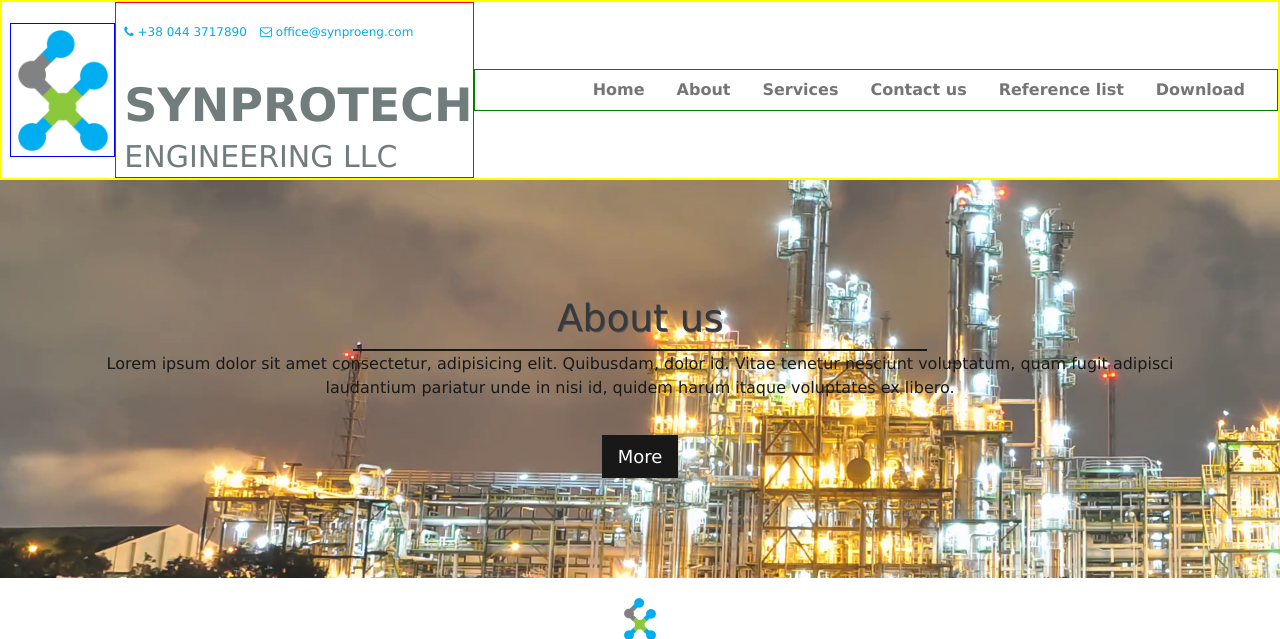
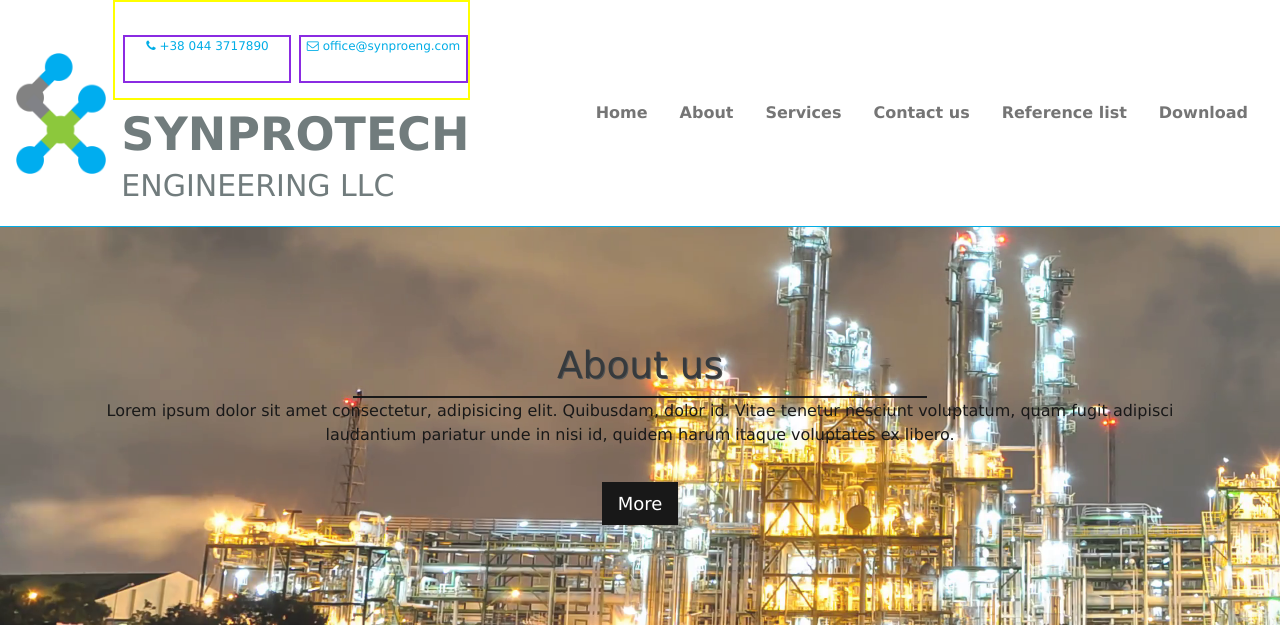
Before and after one commit to volosgoto/synprotech, a PHP site: page /public/ in a window 1280 px wide. Shown: the top 639 px of the page. Run offline with PHP 8.4, Linux system fonts and the light colour scheme.

Commit message:
upd header

```diff
--- a/public/css/style.css
+++ b/public/css/style.css
@@ -34,7 +34,7 @@ form:hover {
     color: black;
     padding: 10px;
     margin: 0;
-    border: 2px solid black
+    /* border: 2px solid violet */
 
 }
 
@@ -53,7 +53,7 @@ form:hover {
     margin: 0px;
     flex-basis: 100%;
     height: auto;
-    border: 2px solid yellow
+    /* border: 2px solid yellow */
 
 }
 
@@ -70,45 +70,57 @@ form:hover {
     flex-basis: 100px;
     height: 134px;
     order:1;
-    border: 1px solid blue
+    /* border: 1px solid blue */
 }
 
 
- /* .inner-box-1 img {
-    display: block;
-    justify-content: left;
-}   */
-
-
 .inner-box-2 {
-    display: block;
+    display: flex;
+    flex-direction: column;
     flex-basis: 150px;
     flex: 40;
     justify-content: left;
-    align-items: center;
+    align-items: left;
     order:2;
     margin-left: 0px;
-    border: 1px solid red
+    /* border: 1px solid red */
 }
 
 
-p.header-phone,
-p.header-email
+.header-contacts
 {
-    color: rgb(0, 173, 230);
-    font-size: 12px;
-    display: inline-block;
-    text-align: left;
-    margin: 0px;
-    padding: 0px
 
+    display: flex;
+    flex-direction: row;
+    height: 100px;
+    width: auto;
+    border: 2px solid yellow;
+    align-items: flex-end;
+    /*
+    justify-content: left;
+    align-items: left
+    border: 5px solid blue */
 
 }
+
+p.header-phone,
+p.header-email {
+    display: block;
+    font-size: 12px;
+    /* margin: 0px 0px;
+    padding: 0px 0px; */
+    height: 70px;
+    color: rgb(0, 173, 230);
+    align-items: flex-end;
+    text-align: center;
+    border: 2px solid blueviolet
+}
+
 
 
 .inner-box-2 p {
     flex: 1;
-    padding-top: 20px;
+    padding-top: 0px;
     height: 48px;
     margin-left: 8px;
     padding-left: 0px;
@@ -123,7 +135,7 @@ p.header-email
     flex-basis: 400px;
     flex: 150;
     order:3;
-    border: 1px solid green
+    /* border: 1px solid green */
 }
 
 
--- a/public/index.html
+++ b/public/index.html
@@ -18,10 +18,14 @@
 
             <div class="inner-box-2">
 
-                <p class="header-phone"><i style="font-size:12px" class="fa">&#xf095;</i> +38 044 3717890</p>
-                <p onclick="sendMail()" class="header-email"><i style="font-size:12px" class="fa">&#xf003;</i> office@synproeng.com</p>
-                <p class="branding-1">SYNPROTECH</p>
-                <p class="branding-2"> ENGINEERING LLC</p>
+                <div class="header-contacts">
+                    <p class="header-phone"><i style="font-size:12px" class="fa">&#xf095;</i> +38 044 3717890</p>
+                    <p onclick="sendMail()" class="header-email"><i style="font-size:12px" class="fa">&#xf003;</i> office@synproeng.com</p>
+                </div>
+                <div class="">
+                    <p class="branding-1">SYNPROTECH</p>
+                    <p class="branding-2"> ENGINEERING LLC</p>
+                </div>
             </div>
 
             <div class="inner-box-3" >
```
